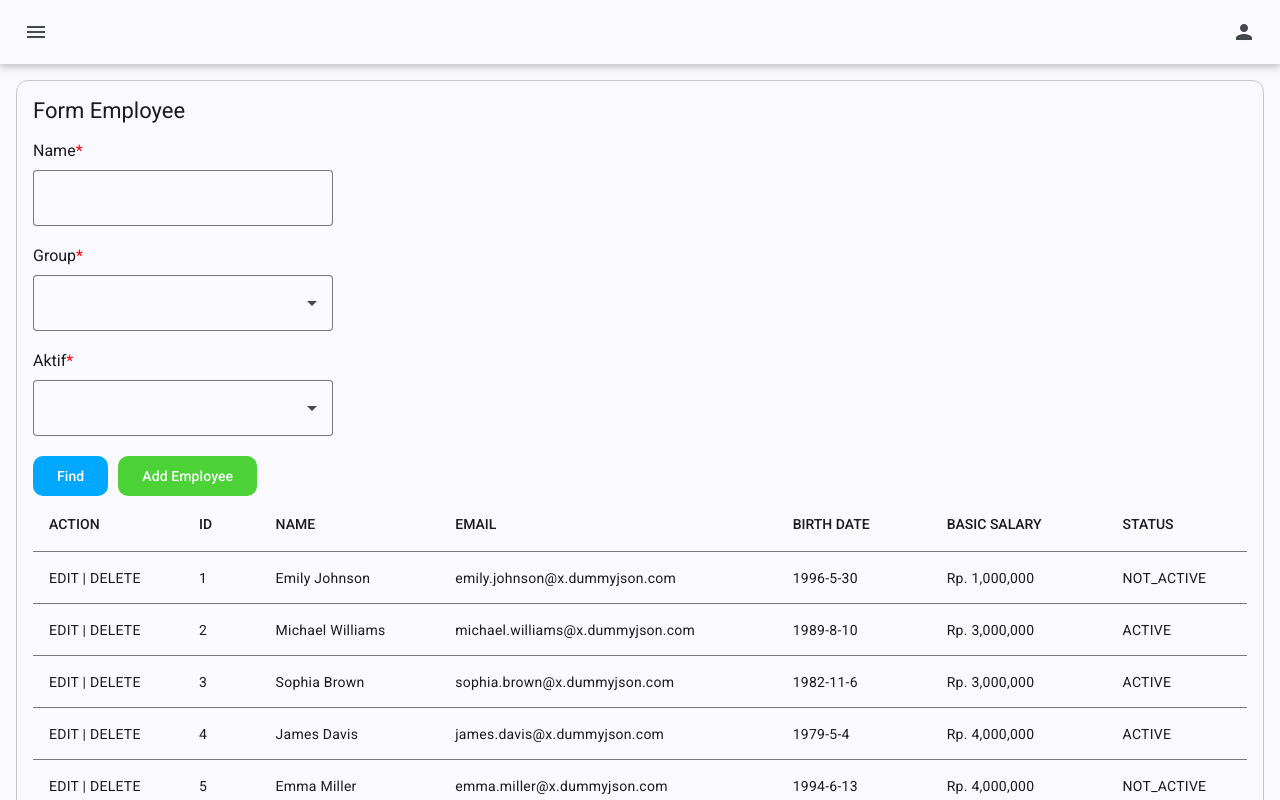
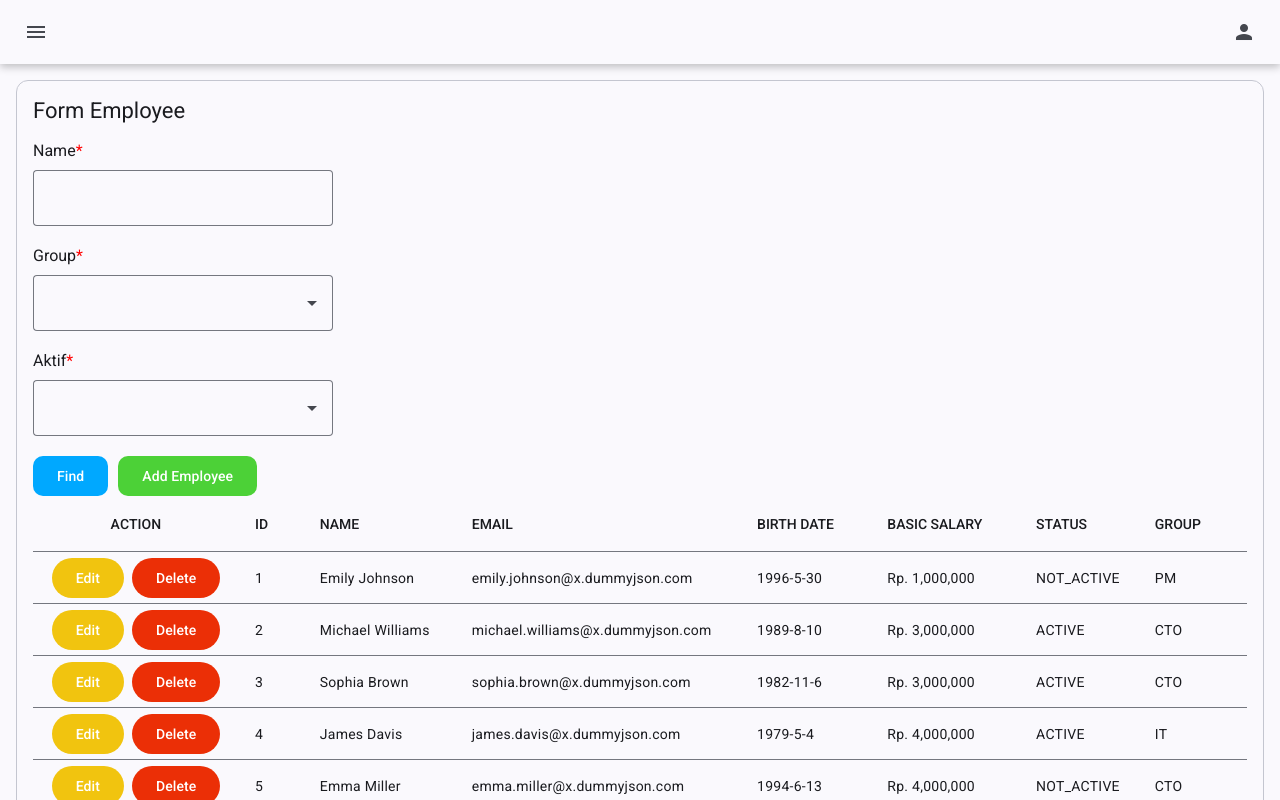
Before and after one commit to alifrazanit/Employee_Management, an Angular app: page /employee in a window 1280 px wide. Built offline with nearby package versions, Linux system fonts and the light colour scheme.

Commit message:
btn edit & delete:

```diff
--- a/src/app/pages/master/employee/employee.component.css
+++ b/src/app/pages/master/employee/employee.component.css
@@ -5,10 +5,10 @@ mat-card mat-card-content .form-control {
   width: 300px;
 }
 mat-card mat-card-content {
-    padding-top: 1rem;
+  padding-top: 1rem;
 }
 
-mat-card mat-card-content .form-control .required{
+mat-card mat-card-content .form-control .required {
   color: red;
 }
 
@@ -25,3 +25,23 @@ mdc-button.btn-success {
 mdc-button.btn {
   border-radius: 10px;
 }
+
+table .btn-edit {
+  background-color: #f1c40f;
+}
+table .action {
+  display: flex;
+  align-items: center;
+  justify-content: center;
+  gap: 0.5rem;
+}
+table .btn-delete {
+  background-color: #eb2f06;
+}
+table th {
+  text-align: center;
+}
+
+table th .mat-sort-header-container {
+  justify-content: center;
+}
--- a/src/app/pages/master/employee/employee.component.html
+++ b/src/app/pages/master/employee/employee.component.html
@@ -60,7 +60,12 @@
         <table mat-table [dataSource]="dataSource" class="mat-elevation-z8" matSort (matSortChange)="matSortChange($event)">
             <ng-container matColumnDef="action">
                 <th mat-header-cell *matHeaderCellDef>ACTION</th>
-                <td mat-cell *matCellDef="let element"> EDIT | DELETE </td>
+                <td mat-cell *matCellDef="let element">
+                    <div class="action">
+                        <button mat-flat-button class="btn-edit" (click)="onEdit(element)">Edit</button>
+                        <button mat-flat-button class="btn-delete" (click)="onDelete(element)">Delete</button>
+                    </div>
+                 </td>
             </ng-container>
             <ng-container matColumnDef="id">
                 <th mat-header-cell *matHeaderCellDef mat-sort-header>ID</th>
@@ -69,6 +74,10 @@
             <ng-container matColumnDef="name" >
                 <th mat-header-cell *matHeaderCellDef mat-sort-header> NAME </th>
                 <td mat-cell *matCellDef="let element"> {{element.name}} </td>
+            </ng-container>
+            <ng-container matColumnDef="group">
+                <th mat-header-cell *matHeaderCellDef mat-sort-header> GROUP </th>
+                <td mat-cell *matCellDef="let element"> {{element.group }} </td>
             </ng-container>
             <ng-container matColumnDef="email">
                 <th mat-header-cell *matHeaderCellDef mat-sort-header> EMAIL</th>
--- a/src/app/pages/master/employee/employee.component.ts
+++ b/src/app/pages/master/employee/employee.component.ts
@@ -13,6 +13,7 @@ import { UtilsService } from '@utils/utils.service';
 import { Label } from '@config/label';
 import { CurrencyPipe } from '@angular/common';
 import { PaginatorComponent } from '@components/paginator/paginator.component';
+import { MatSnackBarModule } from '@angular/material/snack-bar';
 
 @Component({
   selector: 'app-employee',
@@ -26,7 +27,8 @@ import { PaginatorComponent } from '@components/paginator/paginator.component';
     MatTableModule,
     FormatCurrencyPipe,
     PaginatorComponent,
-    MatSortModule
+    MatSortModule,
+    MatSnackBarModule
   ],
   providers: [
     EmployeeService,
@@ -47,7 +49,8 @@ export class EmployeeComponent implements OnInit {
     'email',
     'birthDate',
     'basicSalary',
-    'status'
+    'status',
+    'group'
   ];
   listDDLStatus: any[] = [];
   listDDLGroup: any[] = [];
@@ -115,6 +118,9 @@ export class EmployeeComponent implements OnInit {
         group: formData.group,
       }
       this.employeeService.fetchData(params).subscribe(results => {
+        if (results) {
+          this.dataSource = new MatTableDataSource(results);
+        }
       })
     }
   }
@@ -130,10 +136,19 @@ export class EmployeeComponent implements OnInit {
     const sort = event.direction;
 
     const sortedData = this.dataTable.sort((a, b) => typeof a[colomn] === 'string' ? a[colomn].localeCompare(b[colomn]) : a[colomn] - b[colomn]);
+    console.log('sortedData', sortedData)
     if (sort === 'desc') {
       sortedData.reverse();
     }
 
     this.dataTable = [...sortedData];
   }
+
+  onEdit(row: any) {
+    this.utils.showInfo(`Edit Produk ID: ${row.id}`, 'Oke', 'edit-snackbar');
+  }
+
+  onDelete(row: any) {
+    this.utils.showInfo(`Delete Produk ID: ${row.id}`, 'Oke', 'delete-snackbar');
+  }
 }
--- a/src/app/utils/utils.service.ts
+++ b/src/app/utils/utils.service.ts
@@ -1,12 +1,18 @@
 import { Injectable, inject } from '@angular/core';
 import { MatDialog, MatDialogRef } from '@angular/material/dialog';
 import { ShowErrorDialogComponent } from '@components/modals/show-error-dialog/show-error-dialog.component';
+import {
+  MatSnackBar,
+  MatSnackBarHorizontalPosition,
+  MatSnackBarVerticalPosition,
+} from '@angular/material/snack-bar';
 
 @Injectable({
   providedIn: 'root'
 })
 export class UtilsService {
-  private dialog = inject(MatDialog); // Correct way to inject MatDialog
+  private dialog = inject(MatDialog);
+  private _snackBar = inject(MatSnackBar);
   constructor() { }
 
   showError(msg: any) {
@@ -15,4 +21,12 @@ export class UtilsService {
       data: { message: msg }
     })
   }
+
+  showInfo(text: string, acton: any, className: string) {
+    this._snackBar.open(text, acton, {
+      horizontalPosition: 'right',
+      verticalPosition: 'top',
+      panelClass: className ? className : 'edit-snackbar'
+    });
+  }
 }
--- a/src/styles.css
+++ b/src/styles.css
@@ -30,3 +30,15 @@ body {
 .gap-1 {
   gap: 10px;
 }
+
+.edit-snackbar {
+  --mat-sys-inverse-surface: #f1c40f;
+  --mat-sys-inverse-on-surface: #222f3e;
+  --mat-sys-inverse-primary: #222f3e;
+}
+
+.delete-snackbar {
+  --mat-sys-inverse-surface: #eb2f06;
+  --mat-sys-inverse-on-surface: #ffffff;
+  --mat-sys-inverse-primary: #ffffff;
+}
```
